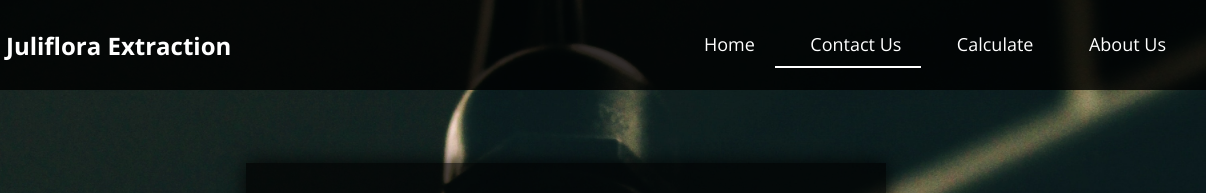
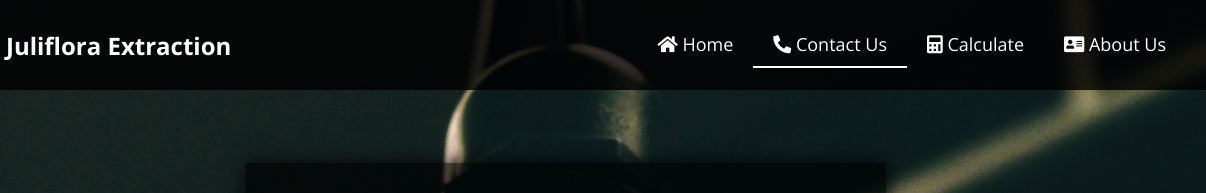
Before and after one commit to sakthilkv/juliflora, a plain HTML site: page contact.html in a window 1280 px wide. Shown: the top 193 px of the page, 74-1280 px from the left. Drawn offline with nearby package versions, Linux system fonts and the light colour scheme.

Commit message:
Update contact.html

```diff
--- a/contact.html
+++ b/contact.html
@@ -19,10 +19,10 @@
           <h1 class="navbar-title">Juliflora Extraction</h1>
         </div>
 		<div class="navbar-buttons">
-          <a href="index.html" class="navbar-button"><i class="fal fa-home"></i> Home</a>
-          <a href="contact.html" class="navbar-button" id="active"><i class="fal fa-phone-alt"></i> Contact Us</a>
-          <a href="calculator.html" class="navbar-button"><i class="fal fa-calculator"></i> Calculate</a>
-          <a href="about.html" class="navbar-button"><i class="fal fa-address-card"></i> About Us</a>
+          <a href="index.html" class="navbar-button"><i class="fas fa-home"></i> Home</a>
+          <a href="contact.html" class="navbar-button" id="active"><i class="fas fa-phone-alt"></i> Contact Us</a>
+          <a href="calculator.html" class="navbar-button"><i class="fas fa-calculator"></i> Calculate</a>
+          <a href="about.html" class="navbar-button"><i class="fas fa-address-card"></i> About Us</a>
         </div>
     </nav>
     <div class="fullscreen">
```
